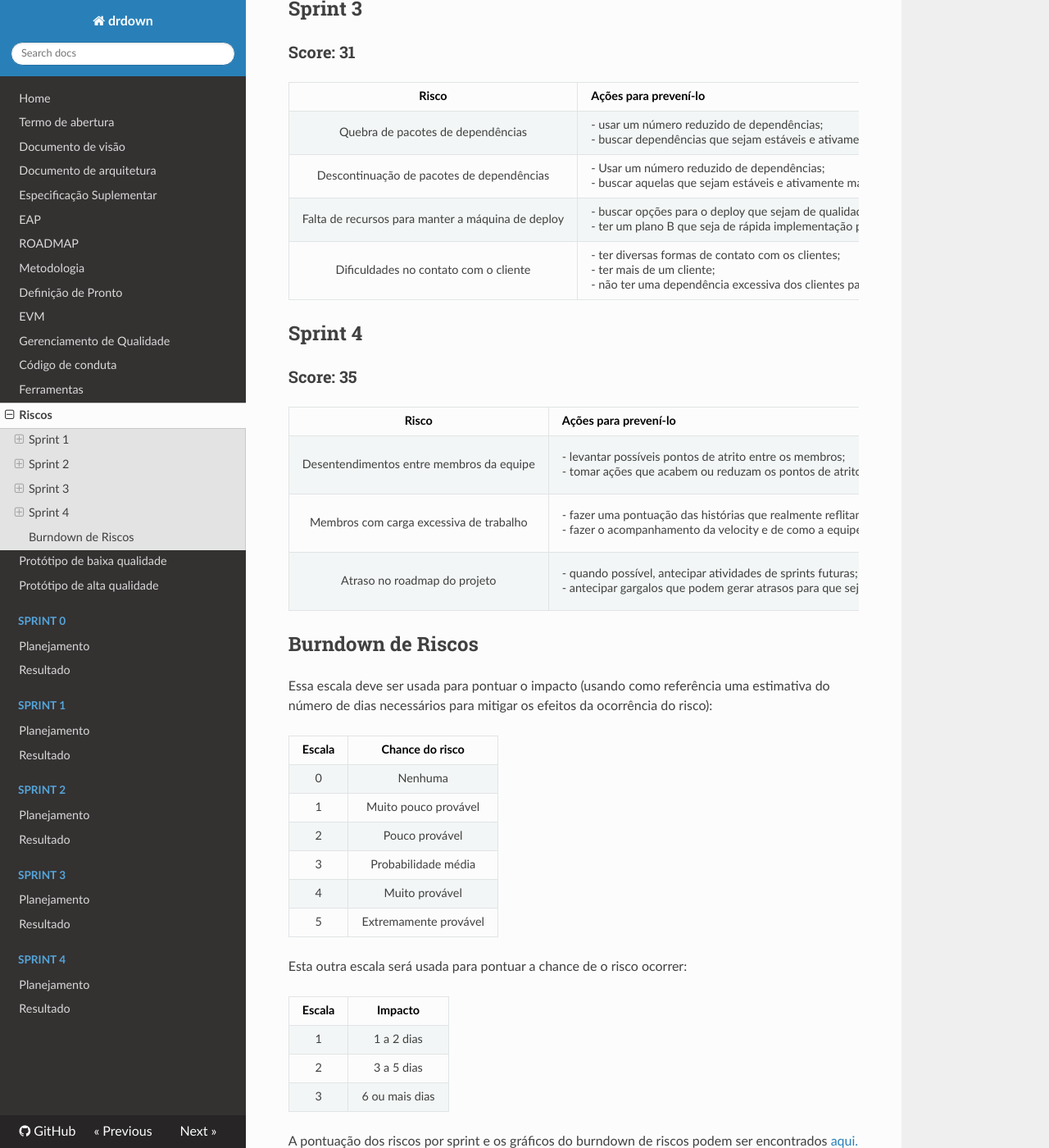
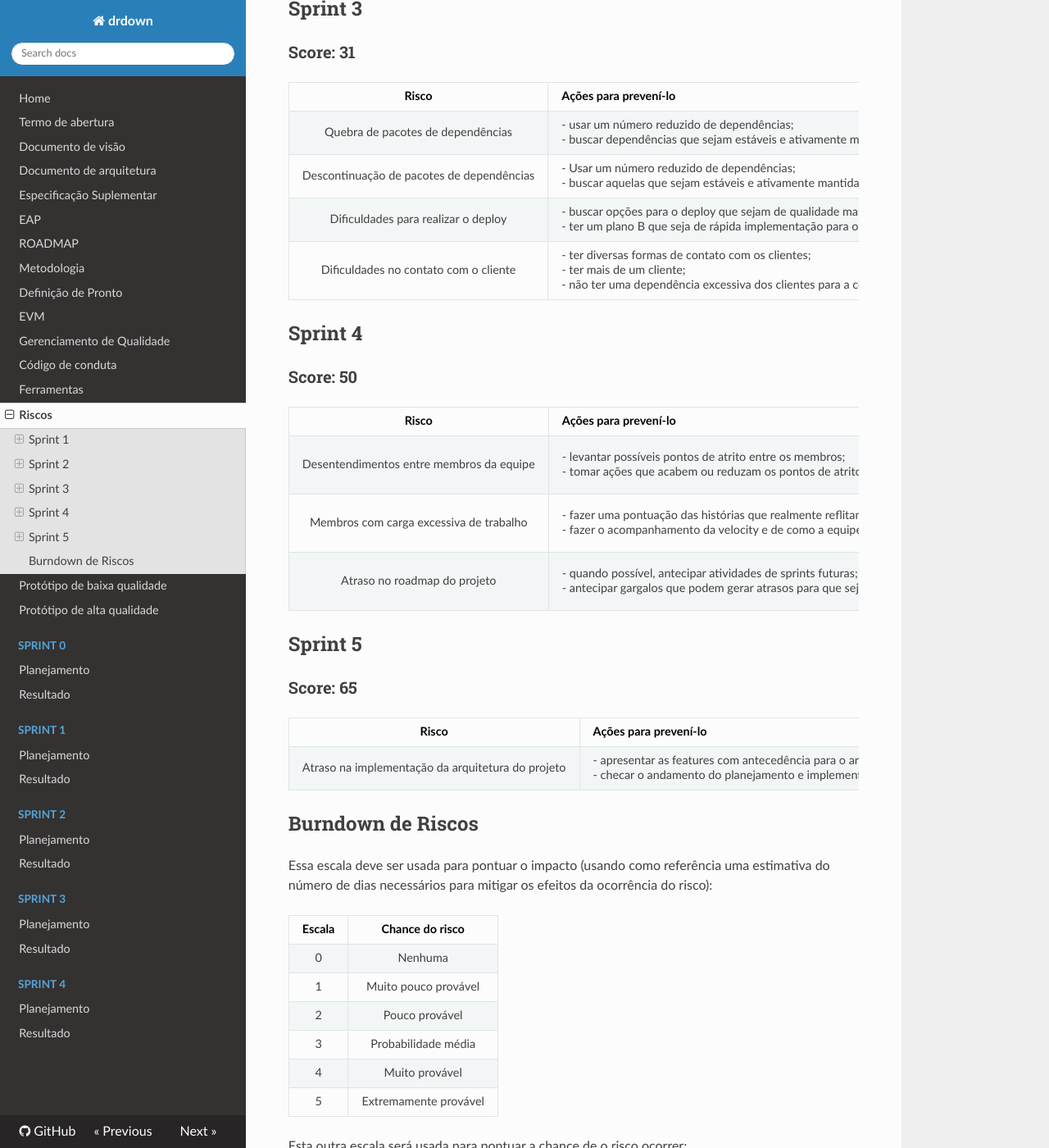
Before and after one commit to fga-eps-mds/2018.1-Dr-Down, an MkDocs documentation site: the page built from docs/eps/RISKS.md, in a window 1280 px wide and 1400 px high, scrolled down 824 px. Shown: the whole window at 82% size. Built offline with MkDocs 1.6.1, drawn with Linux system fonts in a browser that asks for light colours; nearby versions of some CDN libraries; old or Windows-style settings are respelled for this version of MkDocs.

Commit message:
Improving the risks documentation
Fix a error in the Sprint 4 score

Add data about risks in Sprint 5

```diff
--- a/docs/eps/RISKS.md
+++ b/docs/eps/RISKS.md
@@ -29,18 +29,26 @@
 |:--------------:|:-------------------|:-------------------|
 | Quebra de pacotes de dependências | - usar um número reduzido de dependências;<br>- buscar dependências que sejam estáveis e ativamente mantidas | - remover as dependências com problemas;<br>- buscar substitutos |
 | Descontinuação de pacotes de dependências | - Usar um número reduzido de dependências;<br>- buscar aquelas que sejam estáveis e ativamente mantidas | - remover as dependências descontinuadas;<br>- buscar substitutos |
-| Falta de recursos para manter a máquina de deploy | - buscar opções para o deploy que sejam de qualidade mas gratuitas ou com preço compatível com o orçamento disponível;<br>- ter um plano B que seja de rápida implementação para o caso de haver problemas com a máquina de deploy. | - colocar o plano B em prática;<br>- mobilizar recursos para o reestabelecimento do plano A, se for possível |
+| Dificuldades para realizar o deploy | - buscar opções para o deploy que sejam de qualidade mas gratuitas ou com preço compatível com o orçamento disponível;<br>- ter um plano B que seja de rápida implementação para o caso de haver problemas com a máquina de deploy. | - colocar o plano B em prática;<br>- mobilizar recursos para o reestabelecimento do plano A, se for possível |
 | Dificuldades no contato com o cliente | - ter diversas formas de contato com os clientes;<br>- ter mais de um cliente;<br>- não ter uma dependência excessiva dos clientes para a continuidade das atividades | - reestabelecimento do contato assim que possível;<br>- levantar os motivos para os problemas no contato para mitigá-los em outros momentos;<br>- deixar claro para o cliente como o contato com ele é importante para o bom andamento do projeto
 
 ## Sprint 4
 
-### Score: 35
+### Score: 50
 
 | **Risco** | **Ações para prevení-lo** | **Ações para mitigá-lo** |
 |:--------------:|:-------------------|:-------------------|
 | Desentendimentos entre membros da equipe | - levantar possíveis pontos de atrito entre os membros;<br>- tomar ações que acabem ou reduzam os pontos de atrito antes que gerem conflitos | - conversar com os envolvidos no desentendimento;<br>- estabelecer acordos com todo o time com o intuito de evitar novos conflitos semelhantes ao que ocorreu;<br>- tomar atitudes mais energéticas apropriadas caso as ações acima não resolvam |
 | Membros com carga excessiva de trabalho | - fazer uma pontuação das histórias que realmente reflitam o esforço para completá-las;<br>- fazer o acompanhamento da velocity e de como a equipe está se comportando para estimar se a equipe ainda suporta uma carga maior de trabalho | - levantar se o excesso de trabalho foi geral ou apenas de alguns membros e os motivos para isso;<br>- se possível, redistribuir o a carga de trabalho da sprint entre os membros;<br>- tomar mais cuidado com a pontuação e/ou a quantidade de histórias na sprint seguinte |
 | Atraso no roadmap do projeto | - quando possível, antecipar atividades de sprints futuras;<br>- antecipar gargalos que podem gerar atrasos para que sejam solucionados antes que gerem problemas | - cuidar das causas do atraso;<br>- replanejar as sprints seguintes com o objetivo de voltar a ficar em dia com o roadmap;<br>- verificar se haverá a necessidade e a possibilidade de alterar o roadmap |
+
+## Sprint 5
+
+### Score: 65
+
+| **Risco** | **Ações para prevení-lo** | **Ações para mitigá-lo** |
+|:--------------:|:-------------------|:-------------------|
+| Atraso na implementação da arquitetura do projeto | - apresentar as features com antecedência para o arquiteto do software para que ele possa planejar como implementá-las com antecedência;<br>- checar o andamento do planejamento e implementação da arquitetura constantemente com o arquiteto | - analisar o que houve de errado na implementação para remediar;<br>- incluir no planejamento das sprints seguintes histórias para tirar o atraso da implementação da arquitetura
 
 ## Burndown de Riscos
 
```
